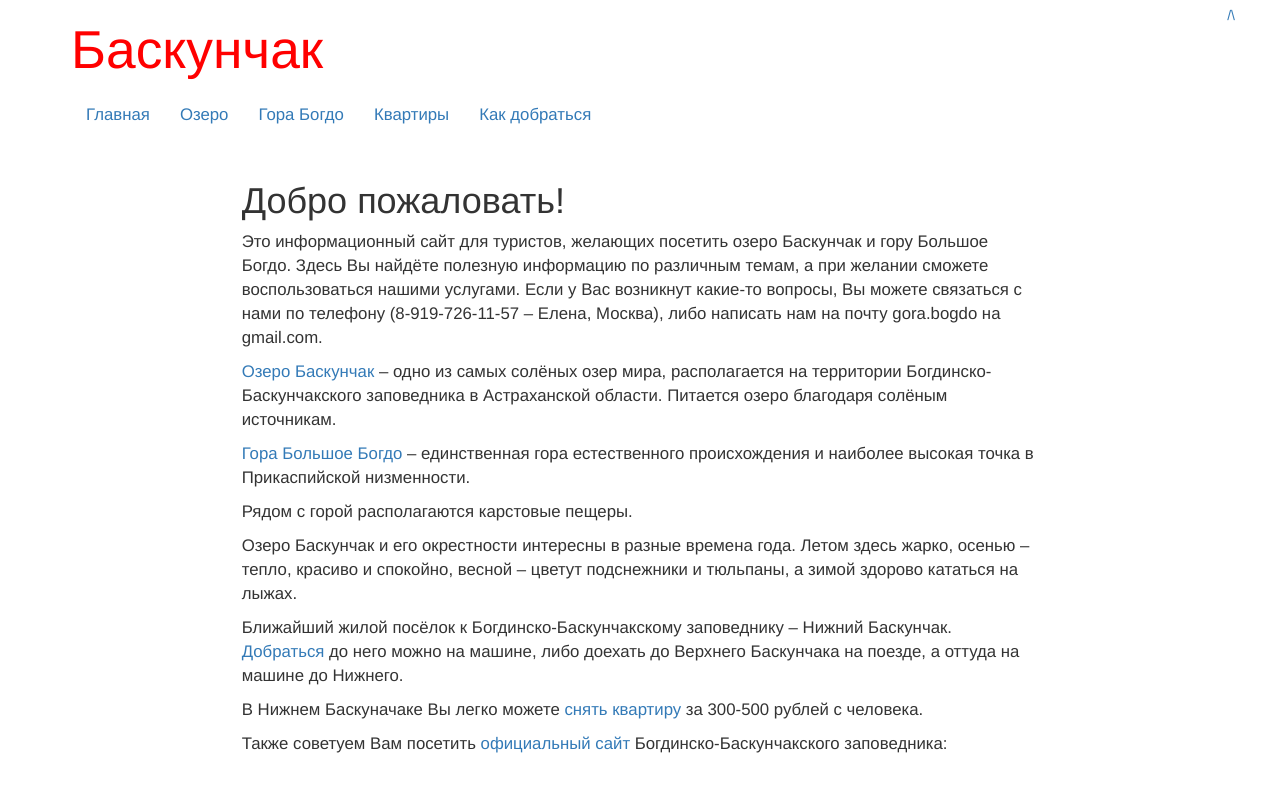
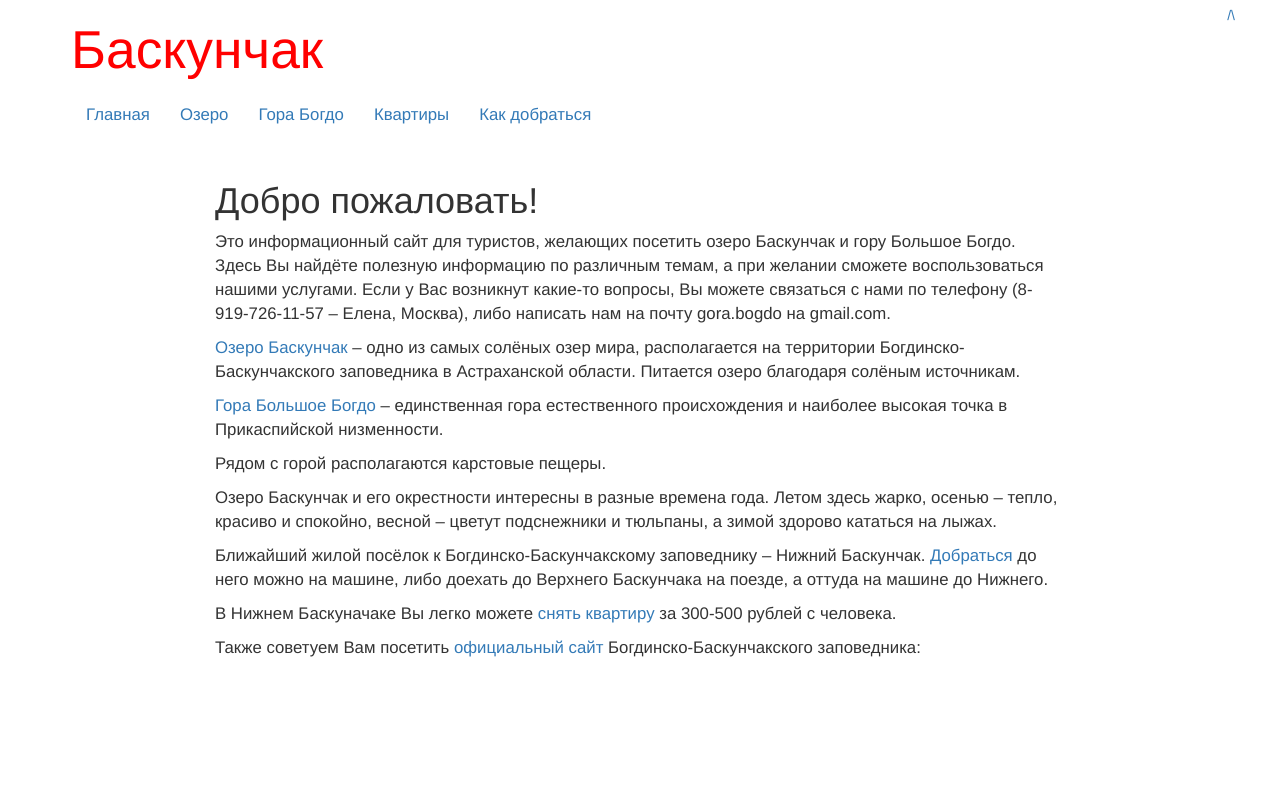
Before and after one commit to Baskunchak/baskunchak.github.io, a Jekyll site: the page built from index.md, in a window 1280 px wide. Shown: the top 792 px of the page. Built offline with Jekyll 4.4.1, drawn with Linux system fonts in a browser that asks for light colours.

Commit message:
Update style.css

```diff
--- a/css/style.css
+++ b/css/style.css
@@ -1,6 +1,6 @@
 .main {
-    padding-left: 140pt;
-    padding-right: 140pt;
+    padding-left: 120pt;
+    padding-right: 120pt;
 }
 
 @media (max-width: 980px) {
```
